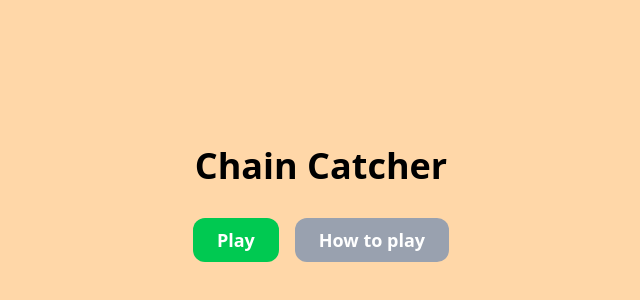
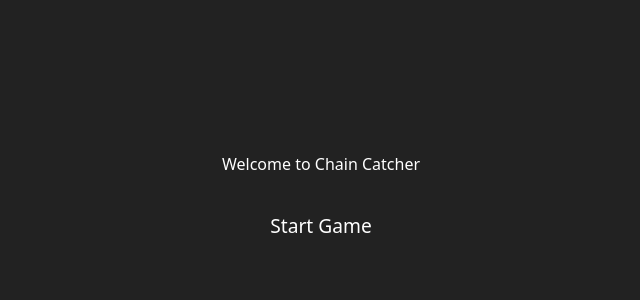
Before and after one commit to mzbudi/chaincatcher, a React (Vite) app: page / in a window 1280 px wide. Shown: the part 196-496 px from the top of the page, without its empty margins (319-959 px from the left). Built offline with nearby package versions, Linux system fonts and the light colour scheme.

Commit message:
Add: Splash screen in order to play music | Fix: TS error on basket game

```diff
--- a/src/App.tsx
+++ b/src/App.tsx
@@ -1,60 +1,17 @@
-import { useEffect, useState } from "react";
-import Menu from "./components/Menu/Menu";
-import GameCanvas from "./components/Game/GameCanvas";
-import { playBackgroundMusic } from "./components/Bgm/audio"; // Import fungsi untuk memutar musik latar
+import { useState } from "react";
+import SplashScreen from "./components/SplashScreen/SplashScreen";
+import MainMenu from "./components/Menu/MainMenu";
 
 function App() {
-  const [started, setStarted] = useState(false);
-  const [gameOver, setGameOver] = useState(false);
-  const [gameKey, setGameKey] = useState(0);
-
-  useEffect(() => {
-    playBackgroundMusic();
-  }, []);
-
-  const handleStart = () => {
-    playBackgroundMusic();
-    setStarted(true);
-    setGameOver(false); // Reset game over state jika mulai permainan baru
-  };
-
-  const handleBackToMenu = () => {
-    setStarted(false);
-    setGameOver(false); // Reset game over state jika kembali ke menu
-  };
-
-  const handlePlayAgain = () => {
-    setGameOver(false);
-    setGameKey((prevKey) => prevKey + 1); // Update game key untuk memicu rerender
-  };
+  const [screen, setScreen] = useState<"splash" | "menu">("splash");
 
   return (
-    <div className="App min-h-screen bg-orange-200 flex flex-col items-center justify-center">
-      {!started && !gameOver ? (
-        <Menu onStart={handleStart} />
-      ) : (
-        <>
-          <GameCanvas key={gameKey} setGameOver={setGameOver} />
-
-          {gameOver && (
-            <div className="absolute top-3/4 left-1/2 transform -translate-x-1/2 -translate-y-1/2 text-center space-x-4">
-              <button
-                className="bg-green-500 hover:bg-green-600 text-white px-6 py-2 rounded-xl text-lg font-semibold"
-                onClick={handlePlayAgain}
-              >
-                Play Again
-              </button>
-              <button
-                className="bg-gray-500 hover:bg-green-600 text-white px-6 py-2 rounded-xl text-lg font-semibold"
-                onClick={handleBackToMenu}
-              >
-                Back to Menu
-              </button>
-            </div>
-          )}
-        </>
+    <>
+      {screen === "splash" && (
+        <SplashScreen onStart={() => setScreen("menu")} />
       )}
-    </div>
+      {screen === "menu" && <MainMenu />}
+    </>
   );
 }
 
--- a/src/components/Game/PhaserGame.tsx
+++ b/src/components/Game/PhaserGame.tsx
@@ -1,4 +1,3 @@
-// src/components/PhaserGame.ts
 import Phaser from "phaser";
 
 export default class PhaserGame extends Phaser.Scene {
@@ -13,11 +12,11 @@ export default class PhaserGame extends Phaser.Scene {
   private viruses!: Phaser.Physics.Arcade.Group;
   private score: number = 0;
   private scoreText!: Phaser.GameObjects.Text;
-  private timeLeft: number = 2;
+  private timeLeft: number = 60;
   private timerText!: Phaser.GameObjects.Text;
   private timers: Phaser.Time.TimerEvent[] = [];
-  private collectSound!: Phaser.Sound.BaseSound;
-  private wrongSound!: Phaser.Sound.BaseSound;
+  // private collectSound!: Phaser.Sound.BaseSound;
+  // private wrongSound!: Phaser.Sound.BaseSound;
 
   constructor() {
     super({ key: "chain-catcher" });
@@ -44,8 +43,8 @@ export default class PhaserGame extends Phaser.Scene {
     this.add.image(400, 300, "background").setOrigin(0.5, 0.5).scale = 1;
 
     // set sound
-    this.collectSound = this.sound.add("collect-sound");
-    this.wrongSound = this.sound.add("wrong-sound");
+    // this.collectSound = this.sound.add("collect-sound");
+    // this.wrongSound = this.sound.add("wrong-sound");
     // Set ukuran background
     this.cameras.main.setSize(800, 600);
     this.cameras.main.setBounds(0, 0, 800, 600);
@@ -319,7 +318,7 @@ export default class PhaserGame extends Phaser.Scene {
   }
 
   catchCoin(
-    basket: Phaser.Physics.Arcade.Sprite,
+    _basket: Phaser.Physics.Arcade.Sprite,
     coin: Phaser.Physics.Arcade.Sprite
   ) {
     const collectSound = this.sound.add("collect-sound");
@@ -331,7 +330,7 @@ export default class PhaserGame extends Phaser.Scene {
   }
 
   catchChain(
-    basket: Phaser.Physics.Arcade.Sprite,
+    _basket: Phaser.Physics.Arcade.Sprite,
     chain: Phaser.Physics.Arcade.Sprite
   ) {
     const collectSound = this.sound.add("collect-sound");
@@ -343,7 +342,7 @@ export default class PhaserGame extends Phaser.Scene {
   }
 
   catchBlueChain(
-    basket: Phaser.Physics.Arcade.Sprite,
+    _basket: Phaser.Physics.Arcade.Sprite,
     blue_chain: Phaser.Physics.Arcade.Sprite
   ) {
     const collectSound = this.sound.add("collect-sound");
@@ -355,7 +354,7 @@ export default class PhaserGame extends Phaser.Scene {
   }
 
   catchBug(
-    basket: Phaser.Physics.Arcade.Sprite,
+    _basket: Phaser.Physics.Arcade.Sprite,
     bug: Phaser.Physics.Arcade.Sprite
   ) {
     const wrongSound = this.sound.add("wrong-sound");
@@ -367,7 +366,7 @@ export default class PhaserGame extends Phaser.Scene {
   }
 
   catchHacker(
-    basket: Phaser.Physics.Arcade.Sprite,
+    _basket: Phaser.Physics.Arcade.Sprite,
     hacker: Phaser.Physics.Arcade.Sprite
   ) {
     const wrongSound = this.sound.add("wrong-sound");
@@ -379,7 +378,7 @@ export default class PhaserGame extends Phaser.Scene {
   }
 
   catchVirus(
-    basket: Phaser.Physics.Arcade.Sprite,
+    _basket: Phaser.Physics.Arcade.Sprite,
     virus: Phaser.Physics.Arcade.Sprite
   ) {
     const wrongSound = this.sound.add("wrong-sound");
--- /dev/null
+++ b/src/components/Menu/MainMenu.tsx
@@ -0,0 +1,58 @@
+import { useState } from "react";
+import Menu from "./Menu";
+import GameCanvas from "../Game/GameCanvas";
+// import { playBackgroundMusic } from "../Bgm/audio"; // Import fungsi untuk memutar musik latar
+
+export default function MainMenu() {
+  const [started, setStarted] = useState(false);
+  const [gameOver, setGameOver] = useState(false);
+  const [gameKey, setGameKey] = useState(0);
+
+  //   useEffect(() => {
+  //     playBackgroundMusic();
+  //   }, []);
+
+  const handleStart = () => {
+    // playBackgroundMusic();
+    setStarted(true);
+    setGameOver(false); // Reset game over state jika mulai permainan baru
+  };
+
+  const handleBackToMenu = () => {
+    setStarted(false);
+    setGameOver(false); // Reset game over state jika kembali ke menu
+  };
+
+  const handlePlayAgain = () => {
+    setGameOver(false);
+    setGameKey((prevKey) => prevKey + 1); // Update game key untuk memicu rerender
+  };
+  return (
+    <div className="App min-h-screen bg-orange-200 flex flex-col items-center justify-center">
+      {!started && !gameOver ? (
+        <Menu onStart={handleStart} />
+      ) : (
+        <>
+          <GameCanvas key={gameKey} setGameOver={setGameOver} />
+
+          {gameOver && (
+            <div className="absolute top-3/4 left-1/2 transform -translate-x-1/2 -translate-y-1/2 text-center space-x-4">
+              <button
+                className="bg-green-500 hover:bg-green-600 text-white px-6 py-2 rounded-xl text-lg font-semibold"
+                onClick={handlePlayAgain}
+              >
+                Play Again
+              </button>
+              <button
+                className="bg-gray-500 hover:bg-green-600 text-white px-6 py-2 rounded-xl text-lg font-semibold"
+                onClick={handleBackToMenu}
+              >
+                Back to Menu
+              </button>
+            </div>
+          )}
+        </>
+      )}
+    </div>
+  );
+}
--- /dev/null
+++ b/src/components/SplashScreen/SplashScreen.tsx
@@ -0,0 +1,35 @@
+import { playBackgroundMusic } from "../Bgm/audio";
+
+export default function SplashScreen({ onStart }: { onStart: () => void }) {
+  const handleStart = () => {
+    playBackgroundMusic();
+    onStart();
+  };
+
+  return (
+    <div
+      style={{
+        display: "flex",
+        flexDirection: "column",
+        alignItems: "center",
+        justifyContent: "center",
+        height: "100vh",
+        backgroundColor: "#222",
+        color: "white",
+      }}
+    >
+      <h1>Welcome to Chain Catcher</h1>
+      <button
+        style={{
+          padding: "1rem 2rem",
+          fontSize: "1.2rem",
+          marginTop: "20px",
+          cursor: "pointer",
+        }}
+        onClick={handleStart}
+      >
+        Start Game
+      </button>
+    </div>
+  );
+}
--- a/tsconfig.json
+++ b/tsconfig.json
@@ -4,7 +4,9 @@
     { "path": "./tsconfig.app.json" },
     { "path": "./tsconfig.node.json" }
   ],
-  "lib": ["es6", "dom", "dom.iterable", "scripthost"],
+  "compilerOptions": {
+    "lib": ["es6", "dom", "dom.iterable", "scripthost"]
+  },
   "typeRoots": ["./node_modules/phaser/types"],
   "types": ["Phaser"]
 }
```
